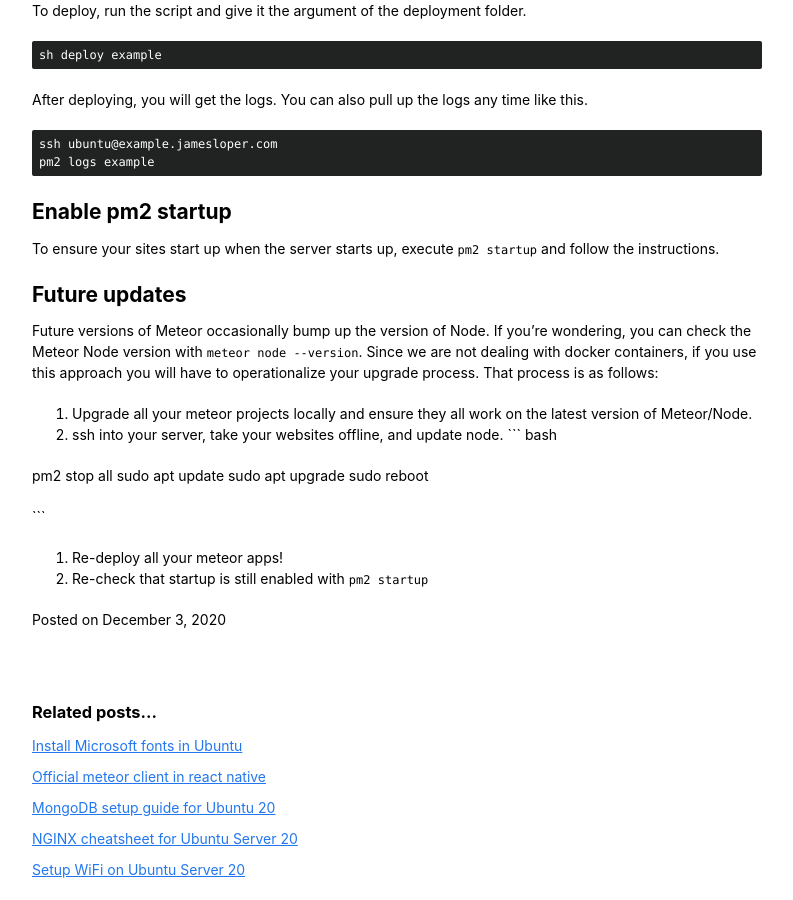
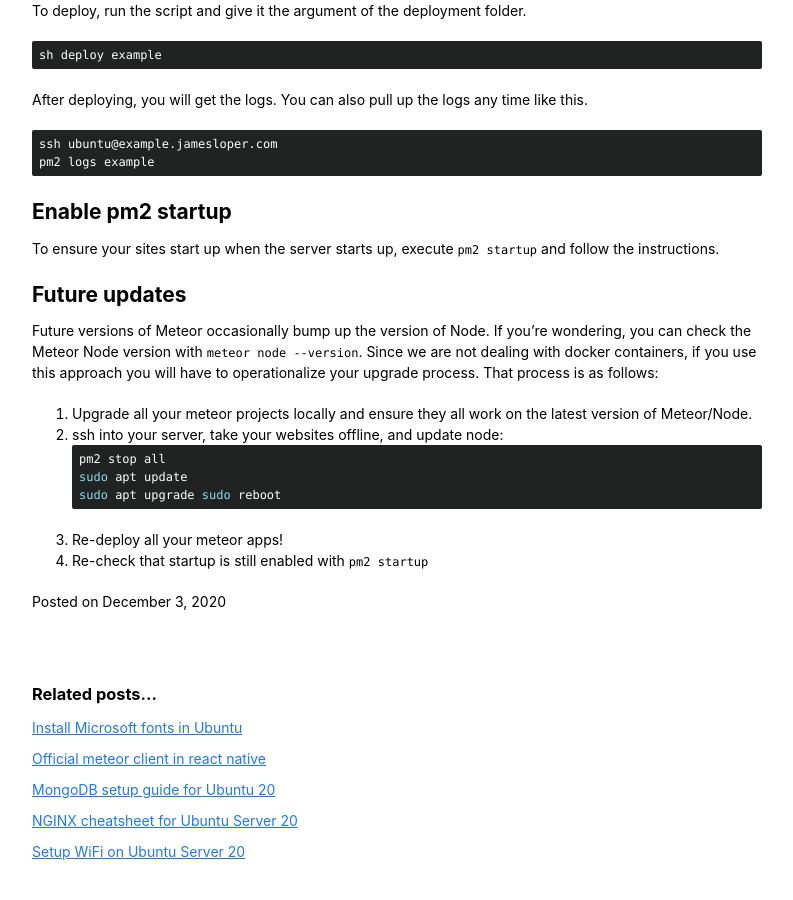
Before and after one commit to jamesloper/blog, a Jekyll site: the page built from _posts/2020-12-03-meteor-deployments-without-mup.md, in a window 1280 px wide and 900 px high, scrolled down 3777 px. Shown: the whole window, without its empty margins (348-1141 px from the left). Built offline with Jekyll 4.4.1, drawn with Linux system fonts in a browser that asks for light colours.

Commit message:
fix article

````diff
--- a/_posts/2020-12-03-meteor-deployments-without-mup.md
+++ b/_posts/2020-12-03-meteor-deployments-without-mup.md
@@ -194,11 +194,12 @@
 Future versions of Meteor occasionally bump up the version of Node. If you're wondering, you can check the Meteor Node version with `meteor node --version`. Since we are not dealing with docker containers, if you use this approach you will have to operationalize your upgrade process. That process is as follows:
 
 1. Upgrade all your meteor projects locally and ensure they all work on the latest version of Meteor/Node.
-2. ssh into your server, take your websites offline, and update node.
-   ``` bash
+2. ssh into your server, take your websites offline, and update node:
+``` bash
+pm2 stop all
+sudo apt update
+sudo apt upgrade sudo reboot
+```
 
-pm2 stop all sudo apt update sudo apt upgrade sudo reboot
-
-```
 3. Re-deploy all your meteor apps!
 4. Re-check that startup is still enabled with `pm2 startup`
````
